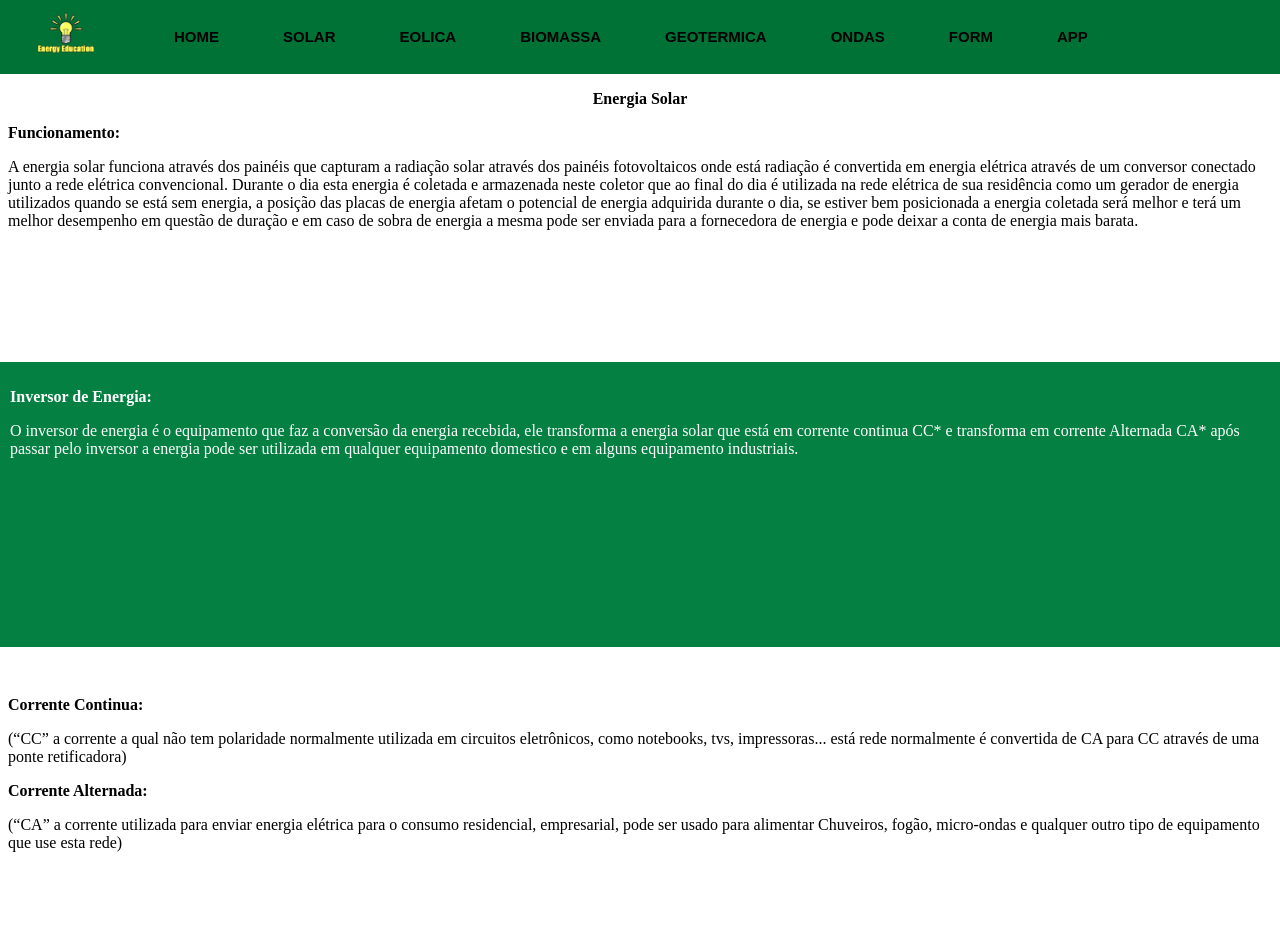
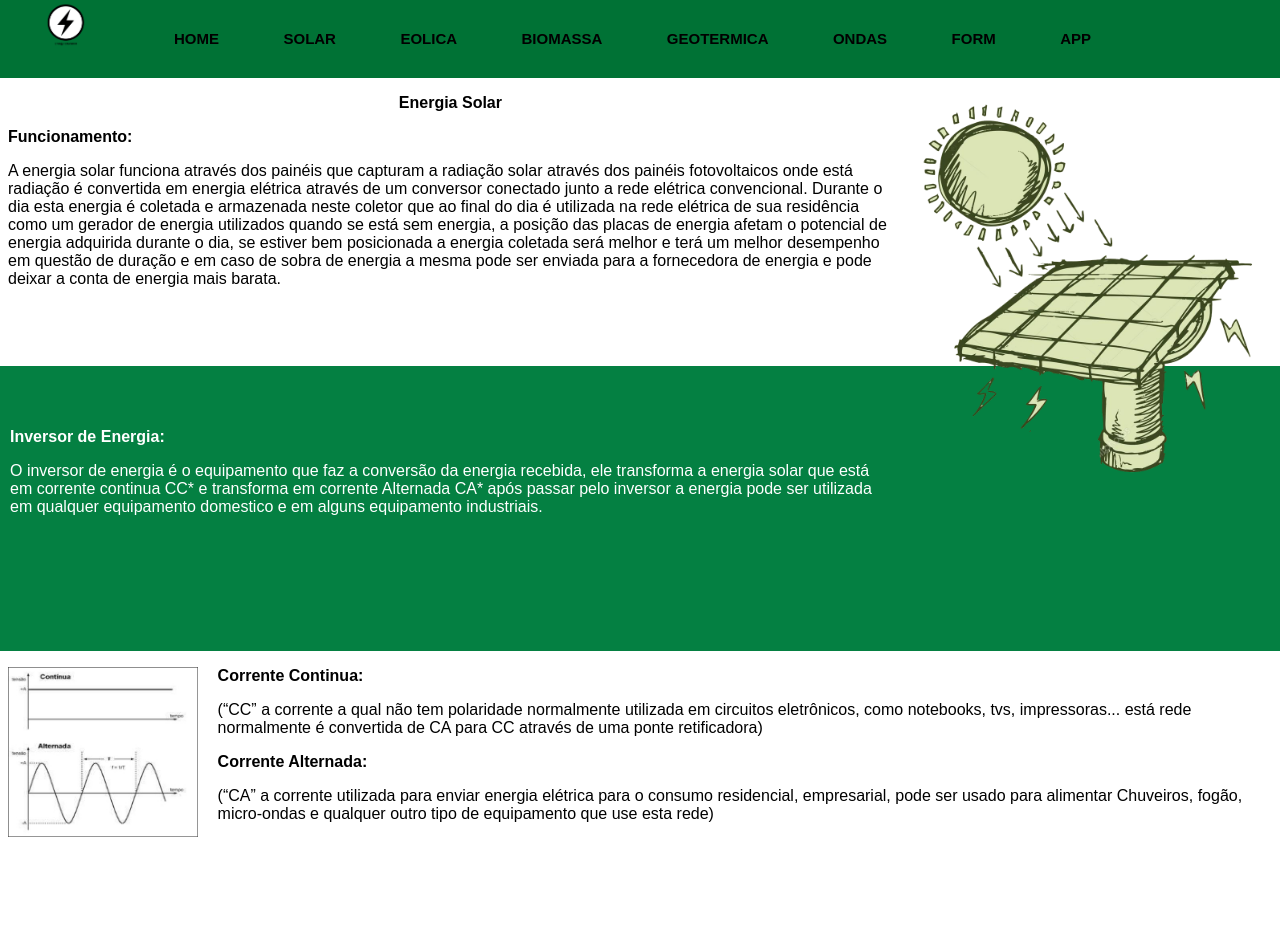
Before and after one commit to HugoVec/EnergiaR, a PHP site: page /Solar.html in a window 1280 px wide. Before the commit the page ends 852 px from the top, so only its background shows below. Run offline with PHP 8.4, Linux system fonts and the light colour scheme.

Commit message:
Vem Tranquilo

```diff
--- a/SiteEnergiaR/WebContent/CSS/SolarHF.css
+++ b/SiteEnergiaR/WebContent/CSS/SolarHF.css
@@ -1,9 +1,12 @@
+body {
+  font-family: arial;
+  font-size: 20;
+}
 ul {
   background-color: #007235;
-  padding: 28px;
+  padding: 30px;
   margin: -8px;
-  margin-bottom: 9px;
-  width: 100%;
+  margin-bottom: 0px;
 }
 
 li {
@@ -31,15 +34,19 @@ ul li a{
   height: 56px;
 }
 
-.img_home img {
+.img_solar img {
   float: right;
-  width: 25%;
-  height: 25%;
+  width: 15%;
+  height: 15%;
 }
+  #solar_1 {
+    float:;
+    width:;
+    height:;
+  }
 .trocaCor {
-  margin-top:5px;
-  width:100%;
-  height:265px;
+  margin-top: 5px;
+  height: 265px;
   margin-bottom: 15px;
 }
 
@@ -47,7 +54,6 @@ ul li a{
   margin: -8px;
   padding: 10px;
   color: white;
-  width:100%;
   height:265px;
   background-color: #048042;
   margin-bottom: 15px;
--- a/SiteEnergiaR/WebContent/Solar.html
+++ b/SiteEnergiaR/WebContent/Solar.html
@@ -24,6 +24,8 @@
 	</div>
 
 	<div  class="trocaCor">
+		<div class="img_solar">
+		<img src="Imagem/Solar_1.png" alt="Solar_Desenho_1" style="width: 30%; height:30%;">
 	    <p>
 	      <b>
 	        <center>
@@ -41,7 +43,12 @@
 	      Durante o dia esta energia é coletada e armazenada neste coletor que ao final do dia é utilizada na rede elétrica de sua residência como um gerador de energia utilizados quando se está sem energia, a posição das placas de energia afetam o potencial de energia adquirida durante o dia, se estiver bem posicionada a energia coletada será melhor e terá um melhor desempenho em questão de duração e em caso de sobra de energia a mesma pode ser enviada para a fornecedora de energia e pode deixar a conta de energia mais barata.
 	    </p>
 		</div>
+  </div>
 	<div  class="trocaCor2">
+		<div class="img_solar">
+<!--		<img src="Imagem/Solar_2.png" alt="Solar_Desenho_1"> -->
+			<br>
+			<br>
 		  <p>
 	      <b>
 	        Inversor de Energia:
@@ -51,8 +58,10 @@
 	      O inversor de energia é o equipamento que faz a conversão da energia recebida, ele transforma a energia solar que está em corrente continua CC* e transforma em corrente Alternada CA* após passar pelo inversor a energia pode ser utilizada em qualquer equipamento domestico e em alguns equipamento industriais.
 	    </p>
 		</div>
+	</div>
   <div  class="trocaCor">
-    <br>
+		<div class="img_solar">
+		<img src="Imagem/Solar_4.png" alt="Solar_Desenho_4" style="float: left; margin-right: 20px">
 	    <p>
 	      <b>
 	      Corrente Continua:
@@ -70,6 +79,7 @@
 	      (“CA” a corrente utilizada para enviar energia elétrica para o consumo residencial, empresarial, pode ser usado para alimentar Chuveiros, fogão, micro-ondas e qualquer outro tipo de equipamento que use esta rede)
 	    </p>
 		</div>
+	</div>
 
 
 
```
Also changed, not shown: SiteEnergiaR/WebContent/Imagem/Energy_logo.png, SiteEnergiaR/WebContent/Imagem/Solar_1.png (added), SiteEnergiaR/WebContent/Imagem/Solar_2.png (added), SiteEnergiaR/WebContent/Imagem/Solar_3.png (added), SiteEnergiaR/WebContent/Imagem/Solar_4.png (added). Lines whose indentation alone changed are shown as unchanged.
